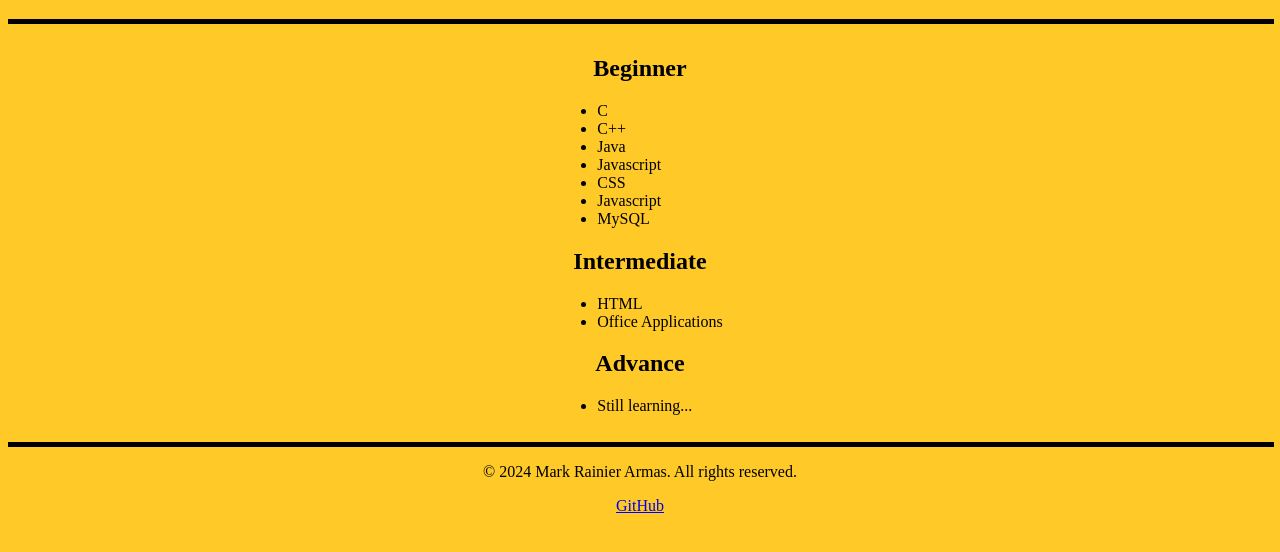
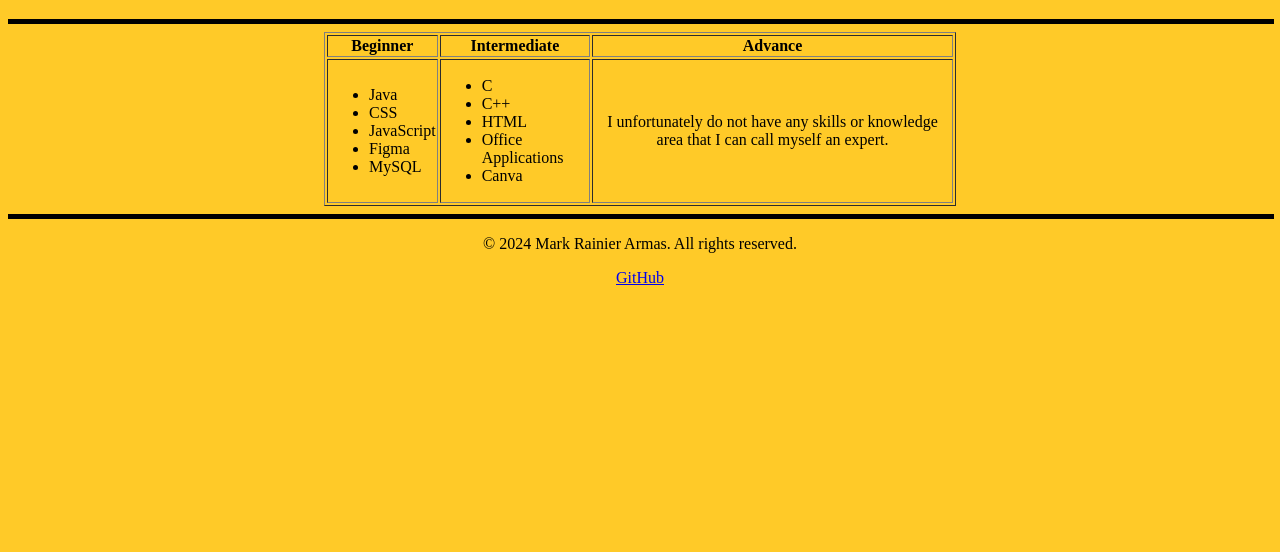
Before and after one commit to Armasss/Portfolio-HTML-ONLY_WEBDEV_ARMAS, a plain HTML site: page Portfolioweb_Armas/skills.html in a window 1280 px wide. Shown: the part 100-652 px from the top of the page. Drawn offline with Linux system fonts and the light colour scheme.

Commit message:
Readme, finalized html
Did readme

```diff
--- a/Portfolioweb_Armas/skills.html
+++ b/Portfolioweb_Armas/skills.html
@@ -6,6 +6,7 @@
     <title>Document</title>
 </head>
 <body bgcolor="#FFCA28">
+
     <header align="center">
         <nav>
             <a href="home.html">Home</a> |
@@ -17,34 +18,46 @@
         <h1>SKILLS</h1>
         <hr size="5" color="black" width="100%">
     </header>
+
     <main>
-        <table align="center">
+        <table align="center" border="1" width="50%">
+            <theader>
+                <tr>
+                <th>Beginner</th>
+                <th>Intermediate</th>
+                <th>Advance</th>
+                </tr>
+            </theader>
+            <tbody>
+            <tr>
                 <td>
-        <h2 align="center">Beginner</h2>
+                    <ul>
+                        <li>Java</li>
+                        <li>CSS</li>
+                        <li>JavaScript</li>
+                        <li>Figma</li>
+                        <li>MySQL</li>
+                    </ul>
+                </td>
+
+                <td>
                     <ul>
                         <li>C</li>
                         <li>C++</li>
-            <li>Java</li>
-            <li>Javascript</li>
-            <li>CSS</li>
-            <li>Javascript</li>
-            <li>MySQL</li>
-        </ul>
-        <h2 align="center">Intermediate</h2>
-        <ul>
                         <li>HTML</li>
                         <li>Office Applications</li>
-        </ul>
-        <h2 align="center">Advance</h2>
-        <ul>
-            <li>Still learning...</li>
+                        <li>Canva</li>
                     </ul>
                 </td>
+                <td>
+                    <p align="center">I unfortunately do not have any skills or knowledge area that I can call myself an expert.</p>
+                </td>
+            </tr>
+            </tbody>
         </table>
     </main>
+
     <hr size="5" color="black" width="100%">
-
-
 
     <footer align="center">
         <p>© 2024 Mark Rainier Armas. All rights reserved.</p>
```
Also changed, not shown: Portfolioweb_Armas/home.html (+7 -7 lines), Portfolioweb_Armas/projects.html (+11 -2 lines), 1 other file. Lines whose indentation alone changed are shown as unchanged.
